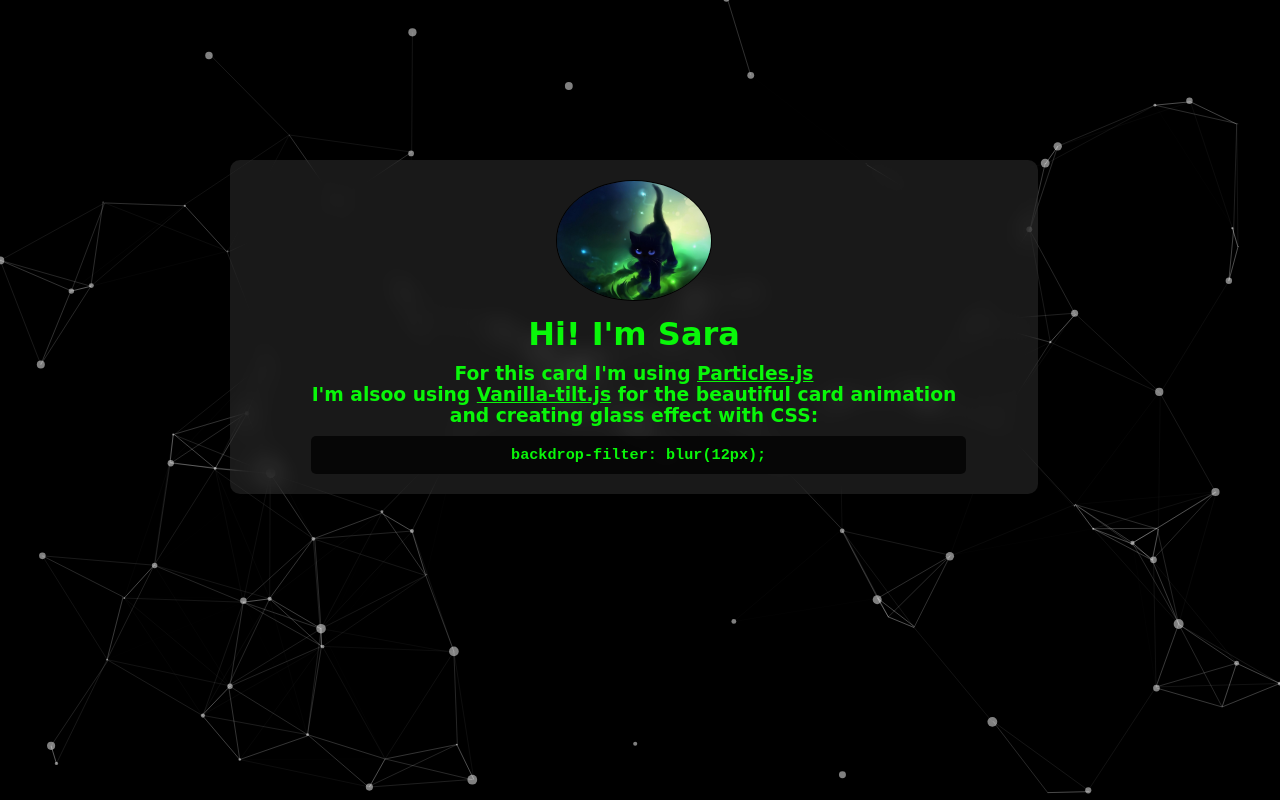
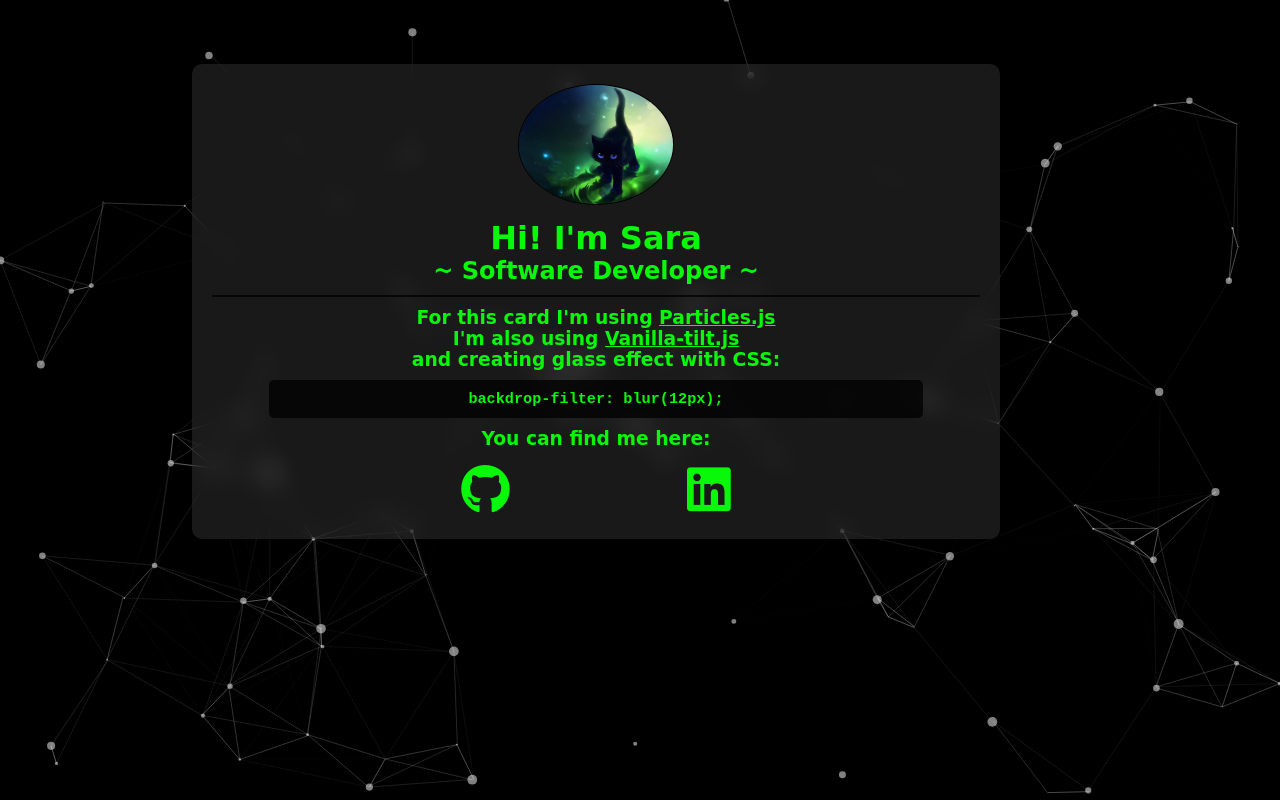
Before and after one commit to Sara-pixie/Particles-Card, a plain HTML site: page index.html in a window 1280 px wide. Drawn offline with Linux system fonts and the light colour scheme.

Commit message:
Card Content

```diff
--- a/index.html
+++ b/index.html
@@ -5,6 +5,7 @@
     <meta http-equiv="X-UA-Compatible" content="IE=edge">
     <meta name="viewport" content="width=device-width, initial-scale=1.0">
     <title>Particles Card</title>
+    <script src="https://kit.fontawesome.com/1e25110b8b.js" crossorigin="anonymous"></script>
     <link rel="stylesheet" href="./src/style.css">
 </head>
 <body>
@@ -13,13 +14,23 @@
         <div class="card" data-tilt data-tilt-glare data-tilt-max-glare="0.2" data-tilt-scale="1.1">
             <img class="profilePict" src="./src/images/black_cat_with_blue_eyes.jpg" alt="Profile picture of a black kitten with blue eyes">
             <h1>Hi! I'm Sara</h1>
+            <h2>~ Software Developer ~</h2><hr />
             <h3>For this card I'm using
                 <a href="https://vincentgarreau.com/particles.js/" target="_blank" rel="noopener noreferrer">Particles.js</a><br />
-                I'm alsoo using <a href="http://https://micku7zu.github.io/vanilla-tilt.js/" target="_blank" rel="noopener noreferrer">Vanilla-tilt.js</a> for the beautiful card animation <br />
+                I'm also using <a href="http://https://micku7zu.github.io/vanilla-tilt.js/" target="_blank" rel="noopener noreferrer">Vanilla-tilt.js</a><br />
                 and creating glass effect with CSS: <br/>
                 <code>backdrop-filter: blur(12px);</code>
             </h3>
             <!--links: GitHub, LinkedIn-->
+            <h3>You can find me here:</h3>
+            <div class="contact">
+                <a href="https://github.com/Sara-pixie" target="_blank" rel="noopener noreferrer">
+                    <i class="fab fa-github"></i>
+                </a>
+                <a href="http://www.linkedin.com/in/sara-paranuk-she-her-326197206" target="_blank" rel="noopener noreferrer">
+                    <i class="fab fa-linkedin"></i>
+                </a>
+            </div>
         </div>
     </div>
     <!--Particles.js JS files-->
--- a/src/style.css
+++ b/src/style.css
@@ -12,13 +12,20 @@
   backdrop-filter: blur(12px);
   position: absolute;
   text-align: center;
-  top: 20%;
   width: 60%;
-  margin-left: 18%;
+  margin-top: 5%;
+  margin-left: 15%;
   border-radius: 10px;
   color: rgb(9, 247, 9);
   padding: 10px 20px;
   font-family: cursive;
+  max-height: 80vh;
+  overflow: scroll;
+  -ms-overflow-style: none;
+  scrollbar-width: none;
+}
+.card::-webkit-scrollbar {
+  display: none;
 }
 .profilePict {
   border-radius: 50%;
@@ -26,7 +33,12 @@
   border: 1px solid black;
   margin: 10px 20px;
 }
-h1 {
+h2 {
+  margin-bottom: 10px;
+}
+hr {
+  border: 1px solid transparent;
+  background-color: rgb(0, 0, 0, 0.75);
   margin-bottom: 10px;
 }
 a {
@@ -34,13 +46,21 @@ a {
 }
 code {
   display: block;
-  margin-top: 10px;
-  margin-bottom: 10px;
+  margin: 10px auto;
   width: 80%;
-  margin-left: 8%;
   padding: 10px 20px;
   background-color: rgb(0, 0, 0, 0.75);
   border-radius: 5px;
+}
+.contact {
+  display: flex;
+  justify-content: space-evenly;
+  width: 80%;
+  margin: 10px auto;
+}
+.fab {
+  font-size: 50px;
+  padding: 5px;
 }
 @media only screen and (max-width: 1100px) and (min-width: 800px) {
   .profilePict {
```
Also changed, not shown: thumbnail.png.
